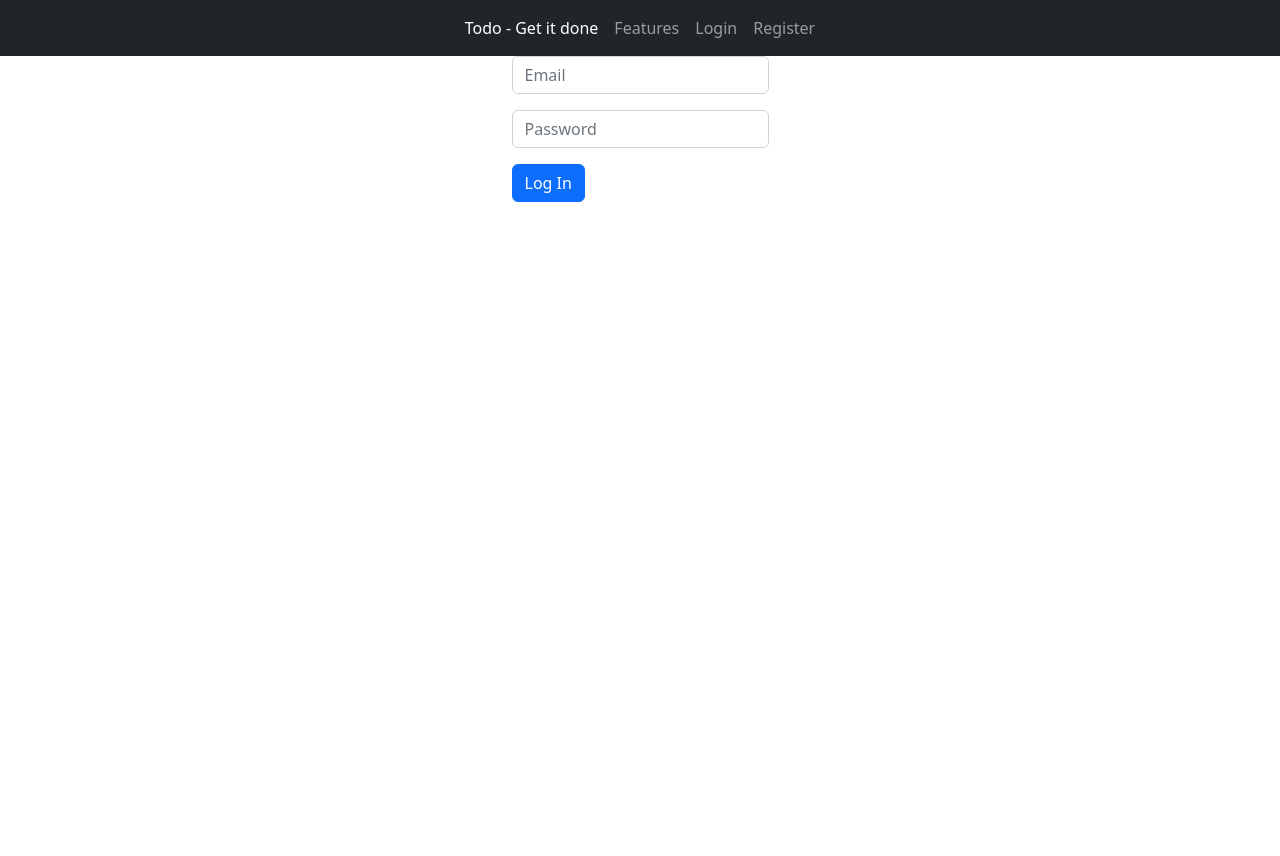
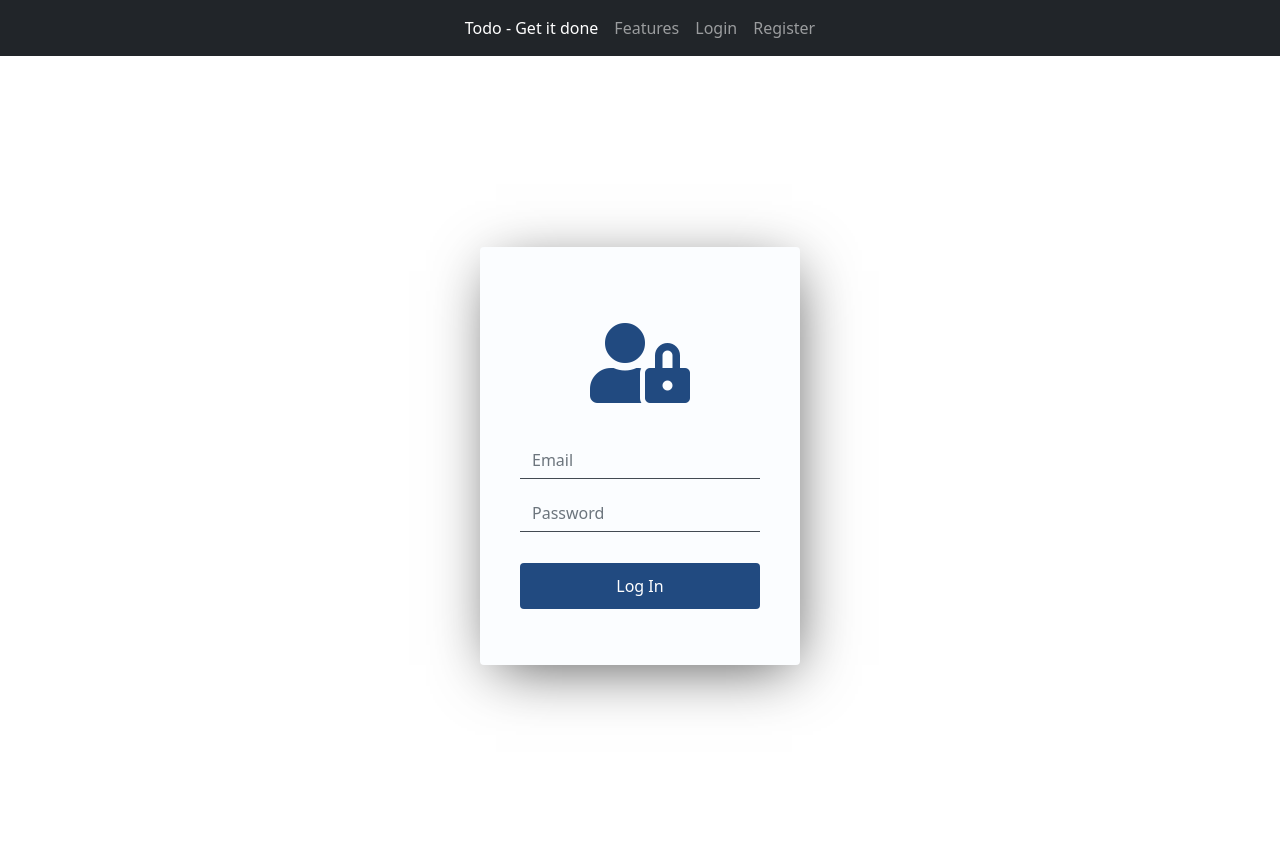
Before and after one commit to KristiSeraj/todo-app, a Flask app: page /login in a window 1280 px wide. Before the commit the page ends 202 px from the top, so only its background shows below. Run offline with Flask 2, Linux system fonts and the light colour scheme.

Commit message:
style added

```diff
--- a/web/templates/base.html
+++ b/web/templates/base.html
@@ -5,9 +5,11 @@
     <meta http-equiv="X-UA-Compatible" content="IE=edge">
     <meta name="viewport" content="width=device-width, initial-scale=1.0">
     <title>{% block title %} Todo - Get it done {% endblock %}</title>
+    <link rel="stylesheet" href="https://cdnjs.cloudflare.com/ajax/libs/font-awesome/5.15.3/css/all.min.css">
     <link rel="stylesheet" href="https://cdn.jsdelivr.net/npm/bootstrap@5.2.2/dist/css/bootstrap.min.css">
     <script src="https://cdn.jsdelivr.net/npm/bootstrap@5.2.2/dist/js/bootstrap.bundle.min.js"></script>
-</head>
+    <link rel="stylesheet" href="static/style/login.css">
+  </head>
 <body>
     <header>
         <nav class="navbar navbar-expand-lg navbar-dark bg-dark">
```
